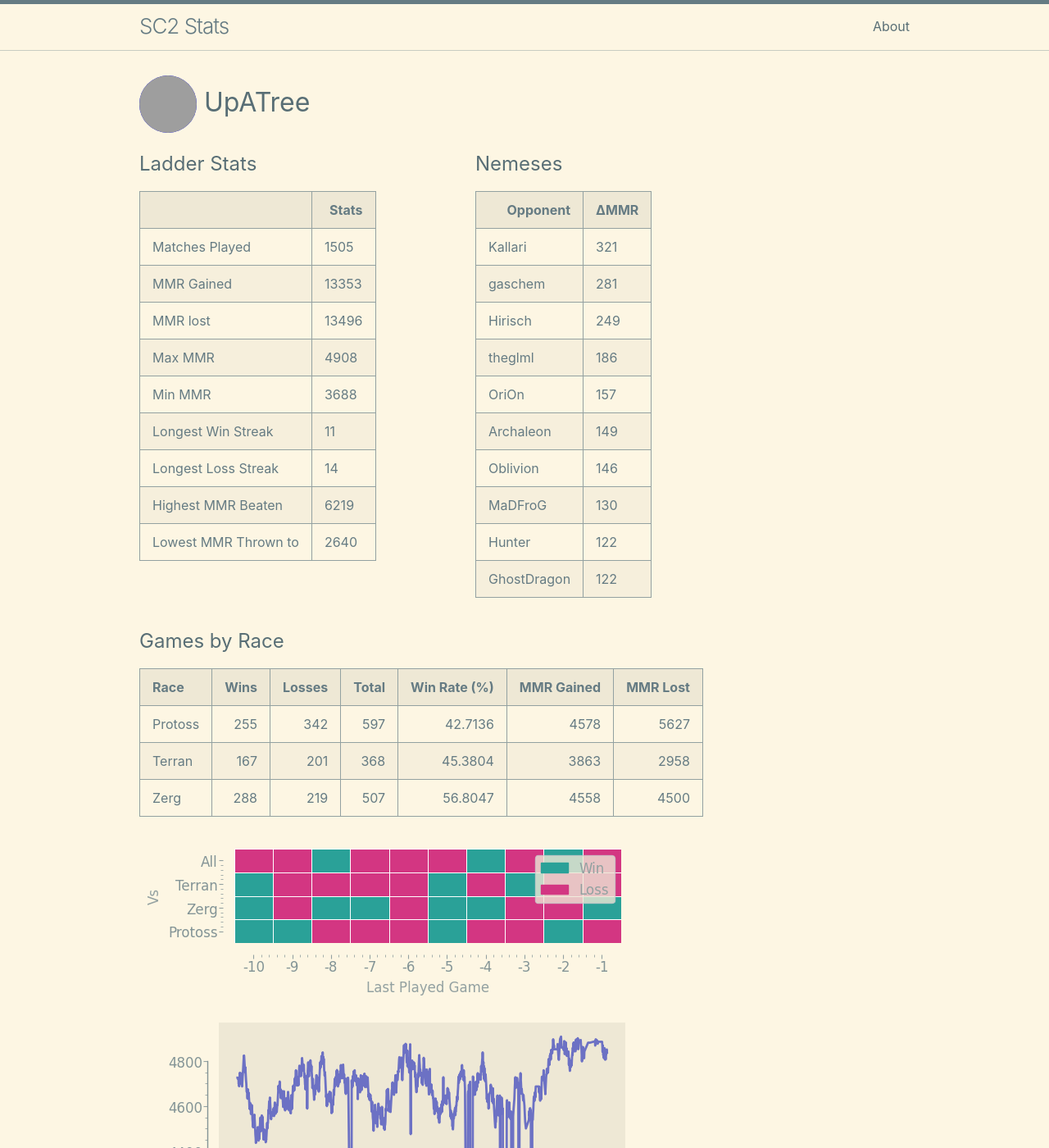
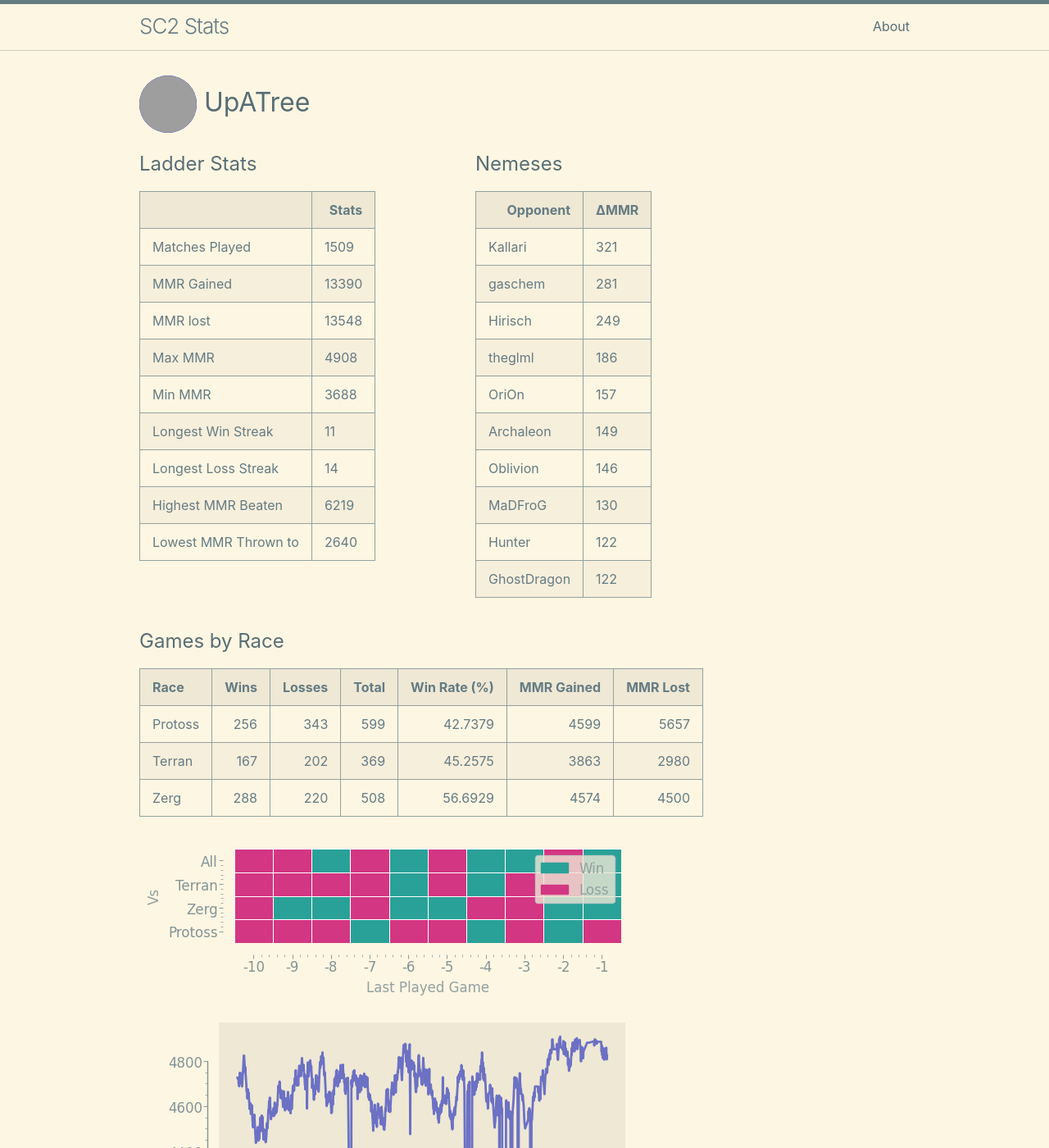
Before and after one commit to kylermurphy/UpATree, a Jekyll site: the page built from docs/index.md, in a window 1280 px wide and 1400 px high. Shown: the whole window at 82% size. Built offline with Jekyll 4.4.1, drawn with Linux system fonts in a browser that asks for light colours; grey boxes are pictures that could not be loaded.

Commit message:
running on push

```diff
--- a/docs/index.md
+++ b/docs/index.md
@@ -18,15 +18,15 @@ layout: home
   <tbody>
     <tr>
       <td>Matches Played</td>
-      <td>1505</td>
+      <td>1509</td>
     </tr>
     <tr>
       <td>MMR Gained</td>
-      <td>13353</td>
+      <td>13390</td>
     </tr>
     <tr>
       <td>MMR lost</td>
-      <td>13496</td>
+      <td>13548</td>
     </tr>
     <tr>
       <td>Max MMR</td>
@@ -114,9 +114,9 @@ layout: home
 
 | Race    |   Wins |   Losses |   Total |   Win Rate (%) |   MMR Gained |   MMR Lost |
 |:--------|-------:|---------:|--------:|---------------:|-------------:|-----------:|
-| Protoss |    255 |      342 |     597 |        42.7136 |         4578 |       5627 |
-| Terran  |    167 |      201 |     368 |        45.3804 |         3863 |       2958 |
-| Zerg    |    288 |      219 |     507 |        56.8047 |         4558 |       4500 |
+| Protoss |    256 |      343 |     599 |        42.7379 |         4599 |       5657 |
+| Terran  |    167 |      202 |     369 |        45.2575 |         3863 |       2980 |
+| Zerg    |    288 |      220 |     508 |        56.6929 |         4574 |       4500 |
 
 ![Games by Race](./assets/gm_hist.png)
 
--- a/log.txt
+++ b/log.txt
@@ -672,3 +672,4 @@ Writing a log file 2025-03-25 23:21:09.
 Writing a log file 2025-03-25 23:47:52.
 Writing a log file 2025-03-26 16:30:36.
 Writing a log file 2025-03-26 16:53:46.
+Writing a log file 2025-03-26 17:20:47.
```
Also changed, not shown: docs/assets/MMR.png, docs/assets/daily.png, docs/assets/gm_hist.png, docs/assets/r_wrt.png, 1 other file.
